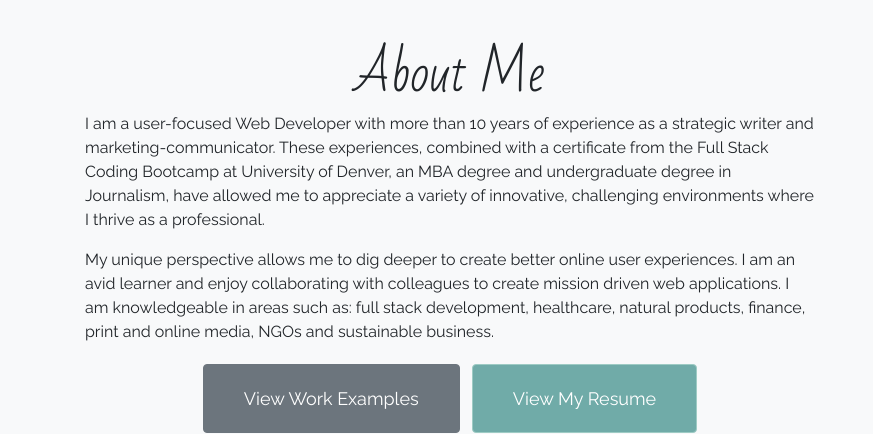
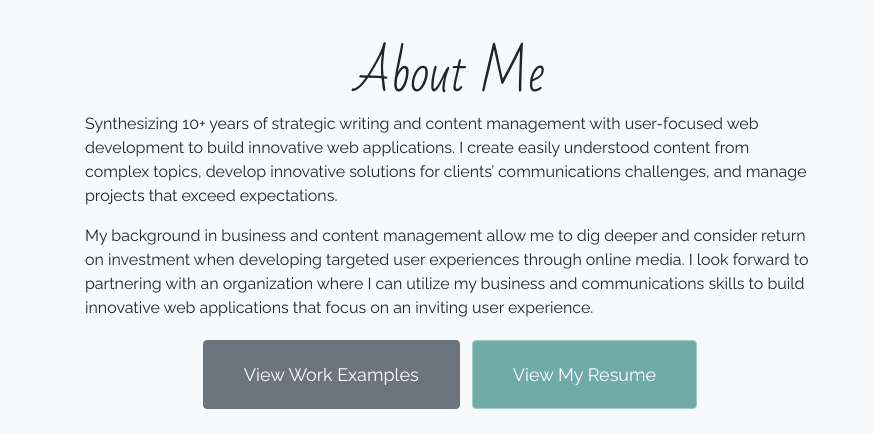
Before and after one commit to meghansmorris/MeghanMorris, a website with bundled scripts: page index.html in a window 1280 px wide. Shown: the part 699-1133 px from the top of the page, 0-873 px from the left. Built offline with nearby package versions, Linux system fonts and the light colour scheme.

Commit message:
added new resume and updated about me section

```diff
--- a/index.html
+++ b/index.html
@@ -70,17 +70,20 @@
             <div class="order-sm-2">
                 <h2 class="subhead">About Me</h2>
 
-                <p class="text-left">I am a user-focused Web Developer with more than 10 years of experience as a strategic writer and marketing-communicator.
-                    These experiences, combined with a certificate from the Full Stack Coding Bootcamp at University of Denver, an MBA degree and undergraduate degree in Journalism,
-                    have allowed me to appreciate a variety of innovative, challenging environments where I thrive as a professional.</p>
+                <p class="text-left">Synthesizing 10+ years of strategic writing and content management with
+                    user-focused web development to build innovative web applications. I create easily understood
+                    content from complex topics, develop innovative solutions for clients’ communications
+                    challenges, and manage projects that exceed expectations.</p>
 
-                <p class="text-left">My unique perspective allows me to dig deeper to create better online user experiences.
-                    I am an avid learner and enjoy collaborating with colleagues to create mission driven web applications.
-                    I am knowledgeable in areas such as: full stack development, healthcare, natural products, finance, print and online media, NGOs and sustainable business.</p>
+                <p class="text-left">My background in business and content management allow me to dig deeper and
+                    consider return on investment when developing targeted user experiences through online media.
+                    I look forward to partnering with an organization where I can utilize my business and
+                    communications skills to build innovative web applications that focus on an inviting user
+                    experience.</p>
             </div>
             <div class="order-sm-3">
                 <span><a class="btn btn-secondary btn-xl js-scroll-trigger m-1" href="#portfolio">View Work Examples</a>
-                    <a class="btn btn-info btn-xl m-1" target="_blank" href="https://drive.google.com/open?id=1wkZKQA6K6cxme7iTyNwks6BLYrwsYSAJ">View My Resume</a>
+                    <a class="btn btn-info btn-xl m-1" target="_blank" href="https://drive.google.com/file/d/1SVJGmYP-K6yiQydLhV_h2grtPX3yb5c7/view?usp=sharing">View My Resume</a>
                 </span>
             </div>
           </div>
```
